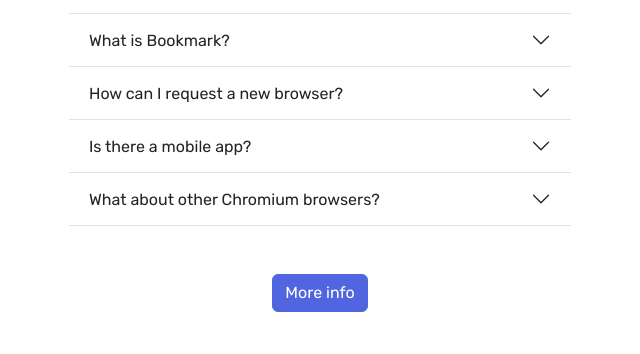
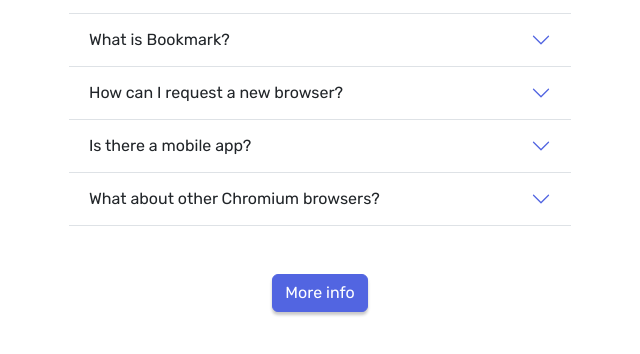
Before and after one commit to ralmarcha/ita-sprint2, a website: page index.html in a window 1280 px wide. Shown: the part 2189-2543 px from the top of the page, 320-960 px from the left. Drawn offline with nearby package versions, Linux system fonts and the light colour scheme.

Commit message:
exercici 4

```diff
--- a/index.html
+++ b/index.html
@@ -227,7 +227,7 @@
 <!-- FAQS -->
       <section class="row justify-content-center text-center">
         <div class="col-12 col-md-6 pt-5">
-          <!-- ACCORDEON -->
+          <!-- ACCORDION -->
           <div class="accordion accordion-flush p-3" id="accordionFlushExample">
             <h2>Frequently Asked Questions</h2>
             <p class="text-muted pb-4">Here are some of our FAQs. If you have any other questions you'd like answered please
@@ -297,10 +297,9 @@
                   iure laborum totam reiciendis!</div>
               </div>
             </div>
-            <a href="#" class="btn btn-primary m-5" id="btn-primary">More info</a>
+            <a href="#" class="btn btn-primary blue-button m-5" id="btn-primary">More info</a>
           </div>
         </div>
-
       </section>
 
 
--- a/sass/main.scss
+++ b/sass/main.scss
@@ -82,4 +82,8 @@ nav-tabs {
     border-radius: 0 200px 200px 0;
   }
 
+  $card-border-color: none;
+  $accordion-icon-color: $primary;
+  $accordion-icon-active-color:#fa5959;
+
 @import "../node_modules/bootstrap/scss/bootstrap";
```
Also changed, not shown: css/main.min.css, 1 other file.
